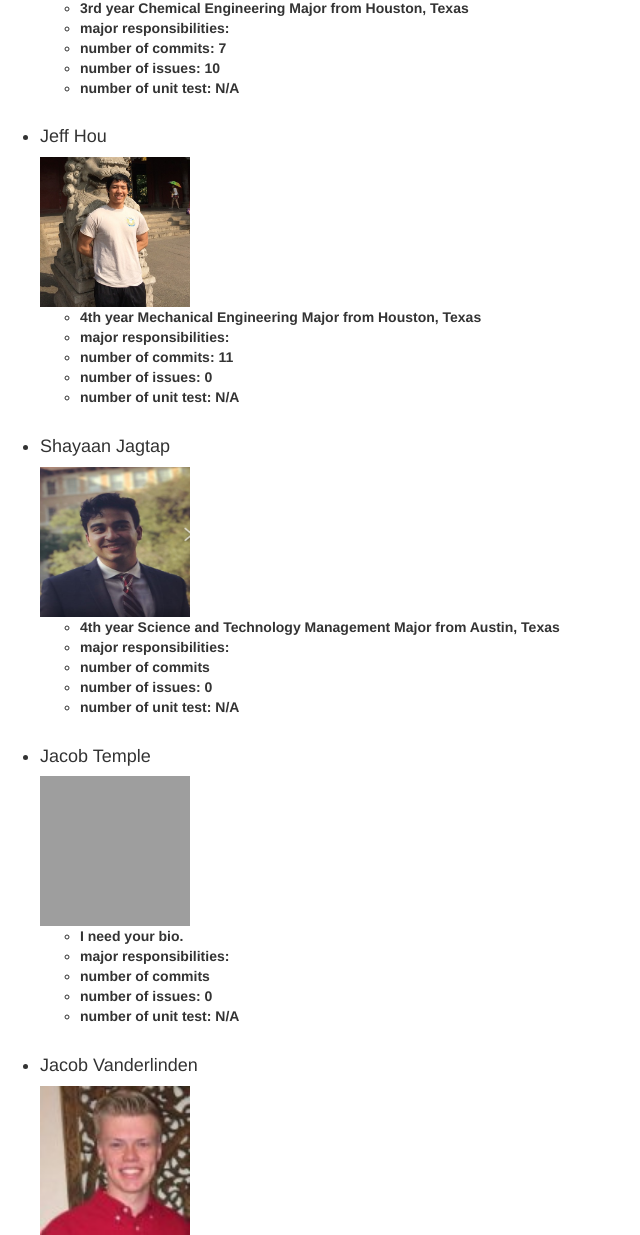
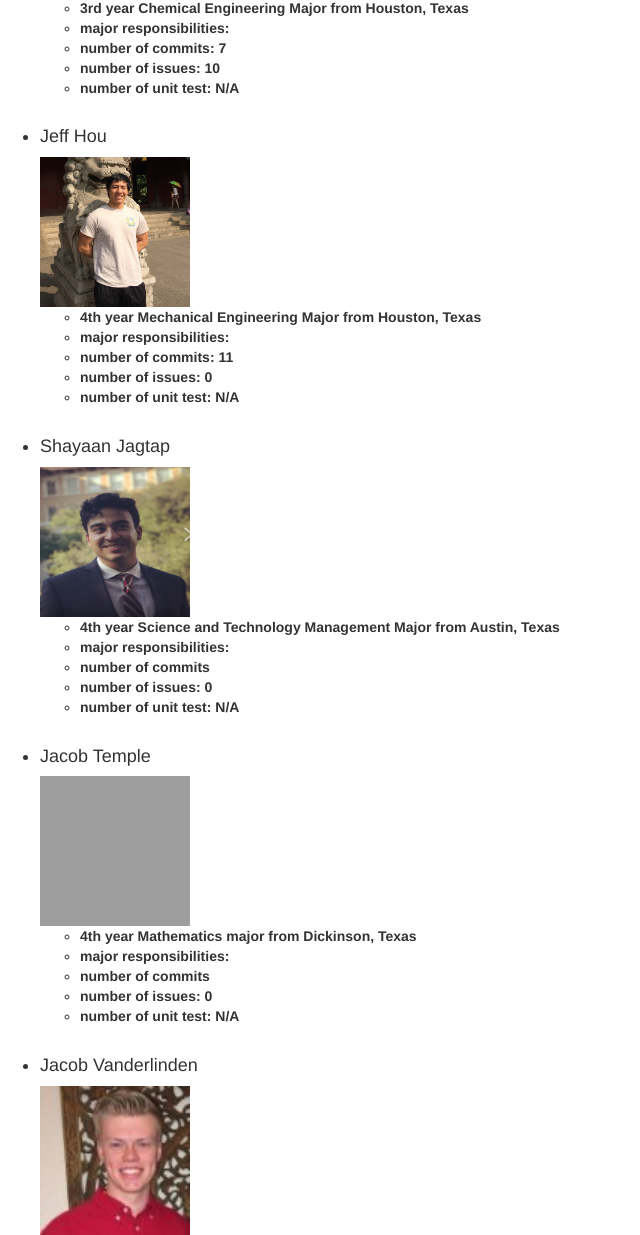
Before and after one commit to Jacobbtemple/cs329e-idb, a Flask app: page / in a window 1280 px wide. Shown: the part 1176-2411 px from the top of the page, without its empty margins (0-640 px from the left). Run offline with Flask 2, Linux system fonts and the light colour scheme; some libraries are stand-ins or nearby versions; grey boxes are pictures that could not be loaded.

Commit message:
added bio

```diff
--- a/templates/splash.html
+++ b/templates/splash.html
@@ -62,7 +62,7 @@
 	<h4>&nbsp<li>Jacob Temple</li></h4>
 	<img src="static/images/Jacob_Temple.png" width="150" height="150">
 	<ul>
-	<li><strong>I need your bio.</strong></li>
+	<li><strong>4th year Mathematics major from Dickinson, Texas</strong></li>
 	<li><strong>major responsibilities: </strong></li>
 	<li><strong>number of commits</strong></li>
 	<li><strong>number of issues: 0</strong></li>
```
